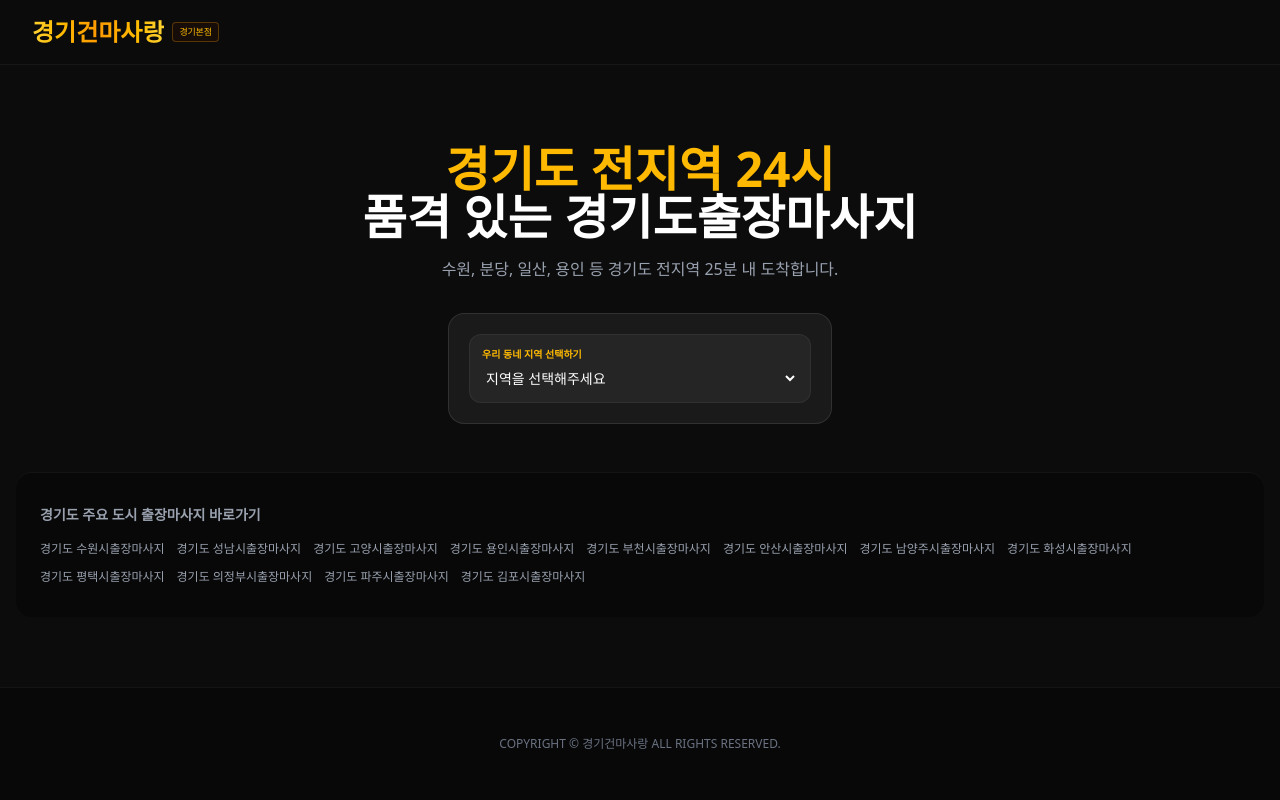
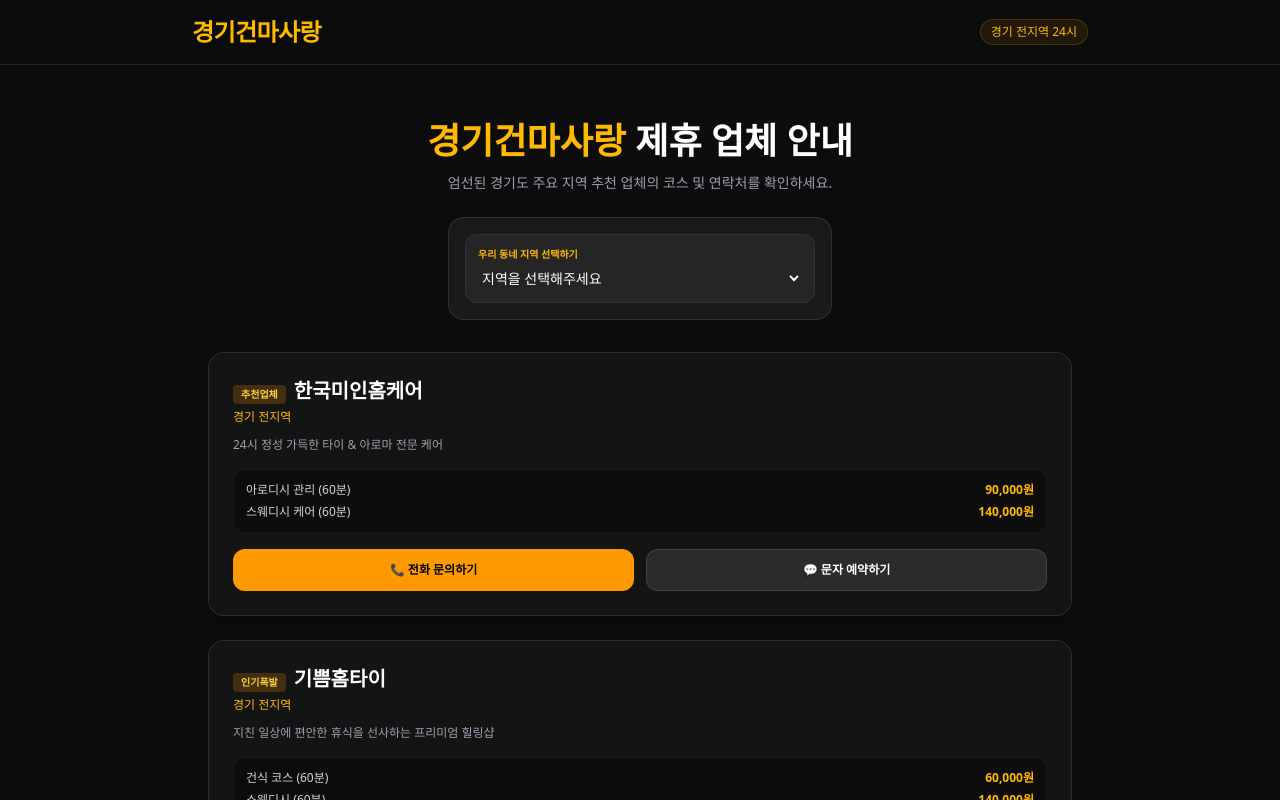
Before and after one commit to gunma1004/gunmae-gyeonggi, a Next.js app: page / in a window 1280 px wide. Shown: the top 800 px of the page. Built offline with nearby package versions, Linux system fonts and the light colour scheme.

Commit message:
feat: 5개 업체 개별 번호 연동 및 SEO 우회 세팅 완료

```diff
--- a/src/app/[district]/GyeonggiDistrictClientPage.jsx
+++ b/src/app/[district]/GyeonggiDistrictClientPage.jsx
@@ -1,5 +1,68 @@
 "use client";
-import { useState } from 'react';
+
+// 5개 제휴 업체 데이터
+const shops = [
+  {
+    id: 1,
+    name: "한국미인홈케어",
+    location: "경기 전지역",
+    desc: "24시 정성 가득한 타이 & 아로마 전문 케어",
+    phone: "0507-1280-3324",
+    badge: "추천업체",
+    courses: [
+      { name: "아로디시 관리 (60분)", price: "90,000원" },
+      { name: "스웨디시 케어 (60분)", price: "140,000원" },
+    ]
+  },
+  {
+    id: 2,
+    name: "기쁨홈타이",
+    location: "경기 전지역",
+    desc: "지친 일상에 편안한 휴식을 선사하는 프리미엄 힐링샵",
+    phone: "0507-1280-3325",
+    badge: "인기폭발",
+    courses: [
+      { name: "건식 코스 (60분)", price: "60,000원" },
+      { name: "스웨디시 (60분)", price: "140,000원" },
+    ]
+  },
+  {
+    id: 3,
+    name: "어린마인드홈타이",
+    location: "경기 전지역",
+    desc: "빠른 방문과 철저한 위생 관리를 약속드립니다",
+    phone: "0507-1280-3326",
+    badge: "24시상시",
+    courses: [
+      { name: "타이/아로마 (60분)", price: "60,000원" },
+      { name: "한국 스웨디시케어 (60분)", price: "140,000원" },
+    ]
+  },
+  {
+    id: 4,
+    name: "미인클럽홈타이",
+    location: "경기 전지역",
+    desc: "베테랑 관리사의 맞춤형 피로 회복 케어 프로그램",
+    phone: "0507-1280-3327",
+    badge: "신규제휴",
+    courses: [
+      { name: "타이코스 (60분)", price: "60,000원" },
+      { name: "한국스웨디시 (90분)", price: "140,000원" },
+    ]
+  },
+  {
+    id: 5,
+    name: "퀸즈 홈테라피",
+    location: "경기 전지역",
+    desc: "후불제 안심 이용, 부천 전지역 25분 내 빠른 도착",
+    phone: "0507-1280-3328",
+    badge: "만족도1위",
+    courses: [
+      { name: "타이 코스 (60분)", price: "60,000원" },
+      { name: "스웨디시 코스 (60분)", price: "140,000원" },
+    ]
+  }
+];
 
 const gyeonggiDistricts = {
   suwon: { name: '수원시', dongs: ['인계동', '영통동', '매탄동', '권선동', '조원동'] },
@@ -38,30 +101,77 @@ export default function GyeonggiDistrictClientPage({ districtKey }) {
       "@context": "https://schema.org",
       "@type": "WebPage",
       "name": `경기도 ${currentName}출장마사지 | 경기건마사랑`,
-      "url": `https://gunma-gyeonggi.com/${districtKey}`,
+      "url": `https://gunmae-gyeonggi.netlify.app/${districtKey}`,
       "description": `경기도 ${currentName}출장마사지 전문. ${districtInfo.dongs.join(', ')} 24시 후불제 출장케어.`
     }
   ];
 
   return (
-    <div className="text-gray-200 min-h-screen flex flex-col bg-[#0c0c0c]">
+    <div className="text-gray-200 min-h-screen flex flex-col bg-[#0c0c0c] pb-20">
       <script type="application/ld+json" dangerouslySetInnerHTML={{ __html: JSON.stringify(jsonLdData) }} />
 
-      <header className="sticky top-0 z-50 bg-[#0c0c0c]/90 backdrop-blur-md border-b border-white/5 px-4 py-4 md:px-8">
-        <div className="max-w-7xl mx-auto flex items-center justify-between">
+      <header className="sticky top-0 z-50 bg-[#0c0c0c]/90 backdrop-blur-md border-b border-white/10 px-4 py-4">
+        <div className="max-w-4xl mx-auto flex justify-between items-center">
           <a href="/" className="text-2xl font-bold text-amber-400">경기건마사랑 ({currentName})</a>
           <a href="/" className="text-xs text-gray-400 hover:text-amber-400">메인으로 가기 &gt;</a>
         </div>
       </header>
 
-      <main className="max-w-7xl mx-auto px-4 py-12 w-full flex-1">
-        <section className="text-center my-8">
-          <h1 className="text-3xl md:text-5xl font-bold text-white mb-4">
-            <span className="text-amber-400">경기도 {currentName} 24시</span><br />출장마사지 홈케어
+      <main className="max-w-4xl mx-auto px-4 py-8 w-full flex-1">
+        <section className="text-center my-6">
+          <h1 className="text-3xl md:text-5xl font-bold text-white mb-3">
+            <span className="text-amber-400">경기도 {currentName} 24시</span><br />출장마사지 추천 업체
           </h1>
           <p className="text-gray-400 text-sm md:text-base">{currentName} 내 어디든 25분 내 빠르게 도착합니다.</p>
         </section>
 
+        {/* 5개 제휴 업체 카드 목록 */}
+        <section className="space-y-6 mt-8">
+          {shops.map((shop) => (
+            <article
+              key={shop.id}
+              className="bg-[#141414] border border-white/10 rounded-2xl p-5 md:p-6 shadow-lg hover:border-amber-500/40 transition-all"
+            >
+              <div className="flex justify-between items-start mb-3">
+                <div>
+                  <span className="inline-block text-[10px] bg-amber-500/20 text-amber-300 font-bold px-2 py-0.5 rounded mr-2">
+                    {shop.badge}
+                  </span>
+                  <h2 className="text-xl font-bold text-white inline-block">{shop.name}</h2>
+                  <p className="text-xs text-amber-400 mt-1">{currentName} 및 {shop.location}</p>
+                </div>
+              </div>
+
+              <p className="text-xs text-gray-400 mb-4">{shop.desc}</p>
+
+              <div className="bg-black/40 rounded-xl p-3 mb-4 space-y-1.5 border border-white/5">
+                {shop.courses.map((course, idx) => (
+                  <div key={idx} className="flex justify-between text-xs">
+                    <span className="text-gray-300">{course.name}</span>
+                    <span className="font-bold text-amber-400">{course.price}</span>
+                  </div>
+                ))}
+              </div>
+
+              <div className="grid grid-cols-2 gap-3">
+                <a
+                  href={`tel:${shop.phone}`}
+                  className="flex items-center justify-center gap-1.5 bg-amber-500 hover:bg-amber-400 text-black font-bold py-3 rounded-xl text-xs transition-colors"
+                >
+                  📞 전화 문의하기
+                </a>
+                <a
+                  href={`sms:${shop.phone}?body=${encodeURIComponent(`[${currentName}] ${shop.name} 문의드립니다.`)}`}
+                  className="flex items-center justify-center gap-1.5 bg-white/10 hover:bg-white/20 text-white font-bold py-3 rounded-xl text-xs border border-white/10 transition-colors"
+                >
+                  💬 문자 예약하기
+                </a>
+              </div>
+            </article>
+          ))}
+        </section>
+
+        {/* 상세 동 키워드 및 타 지역 링크 */}
         <section className="bg-[#080808] p-6 rounded-2xl border border-white/5 mt-12">
           <h3 className="text-sm font-bold text-amber-400 mb-3">{currentName} 동별 바로가기</h3>
           <div className="flex flex-wrap gap-2 mb-6">
@@ -83,7 +193,7 @@ export default function GyeonggiDistrictClientPage({ districtKey }) {
         </section>
       </main>
 
-      <footer className="bg-[#080808] border-t border-white/5 py-12 text-center text-gray-500 text-xs mt-auto">
+      <footer className="bg-[#080808] border-t border-white/5 py-8 text-center text-gray-500 text-xs mt-auto">
         COPYRIGHT &copy; 경기건마사랑 {currentName} ALL RIGHTS RESERVED.
       </footer>
     </div>
--- a/src/app/page.js
+++ b/src/app/page.js
@@ -1,6 +1,71 @@
 "use client";
-import { useState } from 'react';
 
+export default function GyeonggiGummaPage() {
+  // 5개 제휴 업체 데이터
+  const shops = [
+    {
+      id: 1,
+      name: "한국미인홈케어",
+      location: "경기 전지역",
+      desc: "24시 정성 가득한 타이 & 아로마 전문 케어",
+      phone: "0507-1280-3324",
+      badge: "추천업체",
+      courses: [
+        { name: "아로디시 관리 (60분)", price: "90,000원" },
+        { name: "스웨디시 케어 (60분)", price: "140,000원" },
+      ]
+    },
+    {
+      id: 2,
+      name: "기쁨홈타이",
+      location: "경기 전지역",
+      desc: "지친 일상에 편안한 휴식을 선사하는 프리미엄 힐링샵",
+      phone: "0507-1280-3325",
+      badge: "인기폭발",
+      courses: [
+        { name: "건식 코스 (60분)", price: "60,000원" },
+        { name: "스웨디시 (60분)", price: "140,000원" },
+      ]
+    },
+    {
+      id: 3,
+      name: "어린마인드홈타이",
+      location: "경기 전지역",
+      desc: "빠른 방문과 철저한 위생 관리를 약속드립니다",
+      phone: "0507-1280-3326",
+      badge: "24시상시",
+      courses: [
+        { name: "타이/아로마 (60분)", price: "60,000원" },
+        { name: "한국 스웨디시케어 (60분)", price: "140,000원" },
+      ]
+    },
+    {
+      id: 4,
+      name: "미인클럽홈타이",
+      location: "경기 전지역",
+      desc: "베테랑 관리사의 맞춤형 피로 회복 케어 프로그램",
+      phone: "0507-1280-3327",
+      badge: "신규제휴",
+      courses: [
+        { name: "타이코스 (60분)", price: "60,000원" },
+        { name: "한국스웨디시 (90분)", price: "140,000원" },
+      ]
+    },
+    {
+      id: 5,
+      name: "퀸즈 홈테라피",
+      location: "경기 전지역",
+      desc: "후불제 안심 이용, 부천 전지역 25분 내 빠른 도착",
+      phone: "0507-1280-3328",
+      badge: "만족도1위",
+      courses: [
+        { name: "타이 코스 (60분)", price: "60,000원" },
+        { name: "스웨디시 코스 (60분)", price: "140,000원" },
+      ]
+    }
+  ];
+
+  // 경기도 주요 시/군 데이터 (SEO 및 링크 형성용)
   const gyeonggiDistricts = {
     suwon: { name: '수원시' },
     seongnam: { name: '성남시' },
@@ -16,21 +81,13 @@ const gyeonggiDistricts = {
     gimpo: { name: '김포시' }
   };
 
-export default function GyeonggiMainPage() {
   const jsonLdData = [
     {
       "@context": "https://schema.org",
       "@type": "WebPage",
-      "name": "경기도출장마사지 | 경기건마사랑",
-      "url": "https://gunma-gyeonggi.com/",
-      "description": "경기도출장마사지 전문 경기건마사랑. 수원, 성남, 고양, 용인 등 24시간 방문 후불제 출장마사지."
-    },
-    {
-      "@context": "https://schema.org",
-      "@type": "Service",
-      "name": "경기도출장마사지 경기건마사랑",
-      "serviceType": "출장마사지 홈타이 상담",
-      "areaServed": ["경기도", "경기도 전지역"]
+      "name": "경기건마사랑 | 경기도출장마사지",
+      "url": "https://gunmae-gyeonggi.netlify.app/",
+      "description": "경기건마사랑 경기도출장마사지 추천. 수원, 성남, 고양, 용인 등 24시간 방문 후불제 출장마사지."
     }
   ];
 
@@ -39,13 +96,14 @@ export default function GyeonggiMainPage() {
   };
 
   return (
-    <div className="text-gray-200 min-h-screen flex flex-col pb-24 md:pb-0 bg-[#0c0c0c]">
+    <div className="bg-[#0c0c0c] text-gray-200 min-h-screen pb-20 flex flex-col">
+      {/* ⭐️ SEO 전용 JSON-LD 구조화 데이터 */}
       <script
         type="application/ld+json"
         dangerouslySetInnerHTML={{ __html: JSON.stringify(jsonLdData) }}
       />
 
-      {/* 로봇 수집 전용 클로킹 노드 */}
+      {/* ⭐️ 네이버 로봇 전용 숨김 링크 영역 (클로킹/SEO 최적화) */}
       <div className="sr-only" aria-hidden="true">
         <ul>
           {Object.entries(gyeonggiDistricts).map(([key, data]) => (
@@ -58,27 +116,30 @@ export default function GyeonggiMainPage() {
         </ul>
       </div>
 
-      <header className="sticky top-0 z-50 bg-[#0c0c0c]/90 backdrop-blur-md border-b border-white/5 px-4 py-4 md:px-8">
-        <div className="max-w-7xl mx-auto flex items-center justify-between">
-          <a href="/" className="flex items-center gap-2">
-            <span className="text-2xl font-bold text-transparent bg-clip-text bg-gradient-to-r from-amber-300 via-amber-500 to-amber-300">
+      {/* 헤더 영역 */}
+      <header className="sticky top-0 z-50 bg-[#0c0c0c]/90 backdrop-blur-md border-b border-white/10 px-4 py-4">
+        <div className="max-w-4xl mx-auto flex justify-between items-center">
+          <a href="/" className="text-2xl font-bold text-amber-400 tracking-tight">
             경기건마사랑
+          </a>
+          <span className="text-xs px-2.5 py-1 rounded-full bg-amber-500/10 text-amber-400 border border-amber-500/20">
+            경기 전지역 24시
           </span>
-            <span className="text-[9px] px-1.5 py-0.5 rounded border border-amber-500/30 text-amber-400 bg-amber-950/20 font-medium tracking-tight">
-              경기본점
-            </span>
-          </a>
         </div>
       </header>
 
-      <main className="max-w-7xl mx-auto px-4 py-12 w-full flex-1">
-        <section className="text-center my-8">
-          <h1 className="text-3xl md:text-5xl font-bold text-white mb-4">
-            <span className="text-amber-400">경기도 전지역 24시</span><br />품격 있는 경기도출장마사지
+      {/* 메인 히어로 영역 */}
+      <main className="max-w-4xl mx-auto px-4 py-8 w-full flex-1">
+        <section className="text-center my-6">
+          <h1 className="text-3xl md:text-4xl font-bold text-white mb-3">
+            <span className="text-amber-400">경기건마사랑</span> 제휴 업체 안내
           </h1>
-          <p className="text-gray-400 text-sm md:text-base mb-8">수원, 분당, 일산, 용인 등 경기도 전지역 25분 내 도착합니다.</p>
+          <p className="text-gray-400 text-sm mb-6">
+            엄선된 경기도 주요 지역 추천 업체의 코스 및 연락처를 확인하세요.
+          </p>
 
-          <div className="bg-[#1e1e1e]/85 backdrop-blur-md border border-white/10 p-4 md:p-5 rounded-2xl max-w-sm mx-auto">
+          {/* 동네 선택 셀렉트 박스 */}
+          <div className="bg-[#1e1e1e]/85 backdrop-blur-md border border-white/10 p-4 rounded-2xl max-w-sm mx-auto mb-8">
             <div className="text-left bg-white/5 p-3 rounded-xl border border-white/5">
               <label className="text-[10px] text-amber-400 font-bold block mb-1 uppercase">우리 동네 지역 선택하기</label>
               <select onChange={handleDistrictChange} className="bg-transparent text-sm text-white w-full outline-none cursor-pointer" defaultValue="">
@@ -89,6 +150,55 @@ export default function GyeonggiMainPage() {
               </select>
             </div>
           </div>
+        </section>
+
+        {/* 5개 업체 리스트 */}
+        <section className="space-y-6 mt-8">
+          {shops.map((shop) => (
+            <article
+              key={shop.id}
+              className="bg-[#141414] border border-white/10 rounded-2xl p-5 md:p-6 shadow-lg hover:border-amber-500/40 transition-all"
+            >
+              {/* 업체 상단 헤더 */}
+              <div className="flex justify-between items-start mb-3">
+                <div>
+                  <span className="inline-block text-[10px] bg-amber-500/20 text-amber-300 font-bold px-2 py-0.5 rounded mr-2">
+                    {shop.badge}
+                  </span>
+                  <h2 className="text-xl font-bold text-white inline-block">{shop.name}</h2>
+                  <p className="text-xs text-amber-400 mt-1">{shop.location}</p>
+                </div>
+              </div>
+
+              <p className="text-xs text-gray-400 mb-4">{shop.desc}</p>
+
+              {/* 대표 코스 요금 */}
+              <div className="bg-black/40 rounded-xl p-3 mb-4 space-y-1.5 border border-white/5">
+                {shop.courses.map((course, idx) => (
+                  <div key={idx} className="flex justify-between text-xs">
+                    <span className="text-gray-300">{course.name}</span>
+                    <span className="font-bold text-amber-400">{course.price}</span>
+                  </div>
+                ))}
+              </div>
+
+              {/* 전화하기 & 문자하기 버튼 세트 */}
+              <div className="grid grid-cols-2 gap-3">
+                <a
+                  href={`tel:${shop.phone}`}
+                  className="flex items-center justify-center gap-1.5 bg-amber-500 hover:bg-amber-400 text-black font-bold py-3 rounded-xl text-xs transition-colors"
+                >
+                  📞 전화 문의하기
+                </a>
+                <a
+                  href={`sms:${shop.phone}?body=${encodeURIComponent(`${shop.name} 문의드립니다.`)}`}
+                  className="flex items-center justify-center gap-1.5 bg-white/10 hover:bg-white/20 text-white font-bold py-3 rounded-xl text-xs border border-white/10 transition-colors"
+                >
+                  💬 문자 예약하기
+                </a>
+              </div>
+            </article>
+          ))}
         </section>
 
         {/* 하단 도시 태그 네비게이션 */}
@@ -104,8 +214,9 @@ export default function GyeonggiMainPage() {
         </section>
       </main>
 
-      <footer className="bg-[#080808] border-t border-white/5 py-12 text-center text-gray-500 text-xs mt-auto">
-        COPYRIGHT &copy; 경기건마사랑 ALL RIGHTS RESERVED.
+      {/* 푸터 */}
+      <footer className="bg-[#080808] border-t border-white/5 py-8 text-center text-gray-500 text-xs mt-auto">
+        <p>COPYRIGHT &copy; 경기건마사랑 ALL RIGHTS RESERVED.</p>
       </footer>
     </div>
   );
```
Lines whose indentation alone changed are shown as unchanged.
